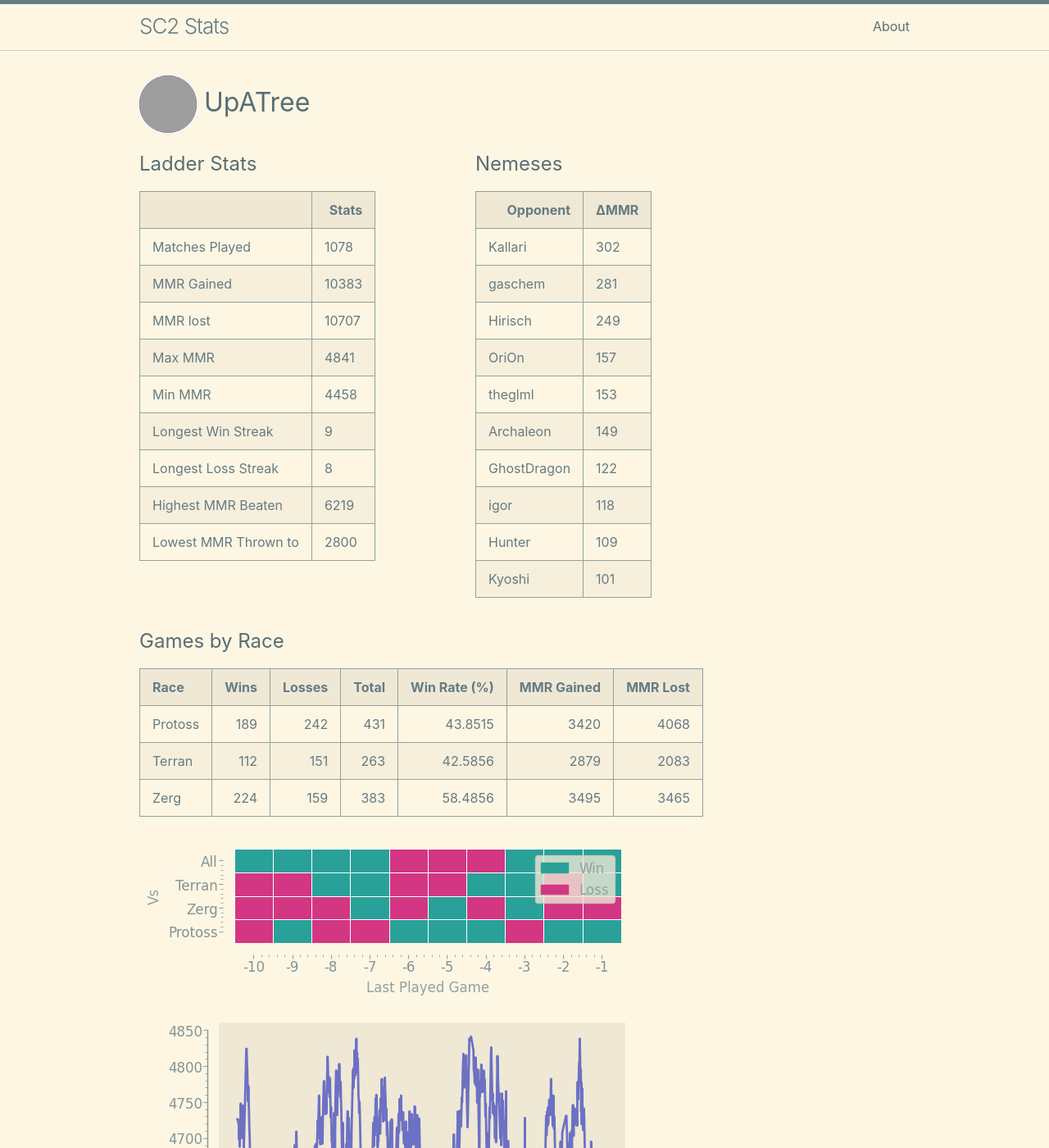
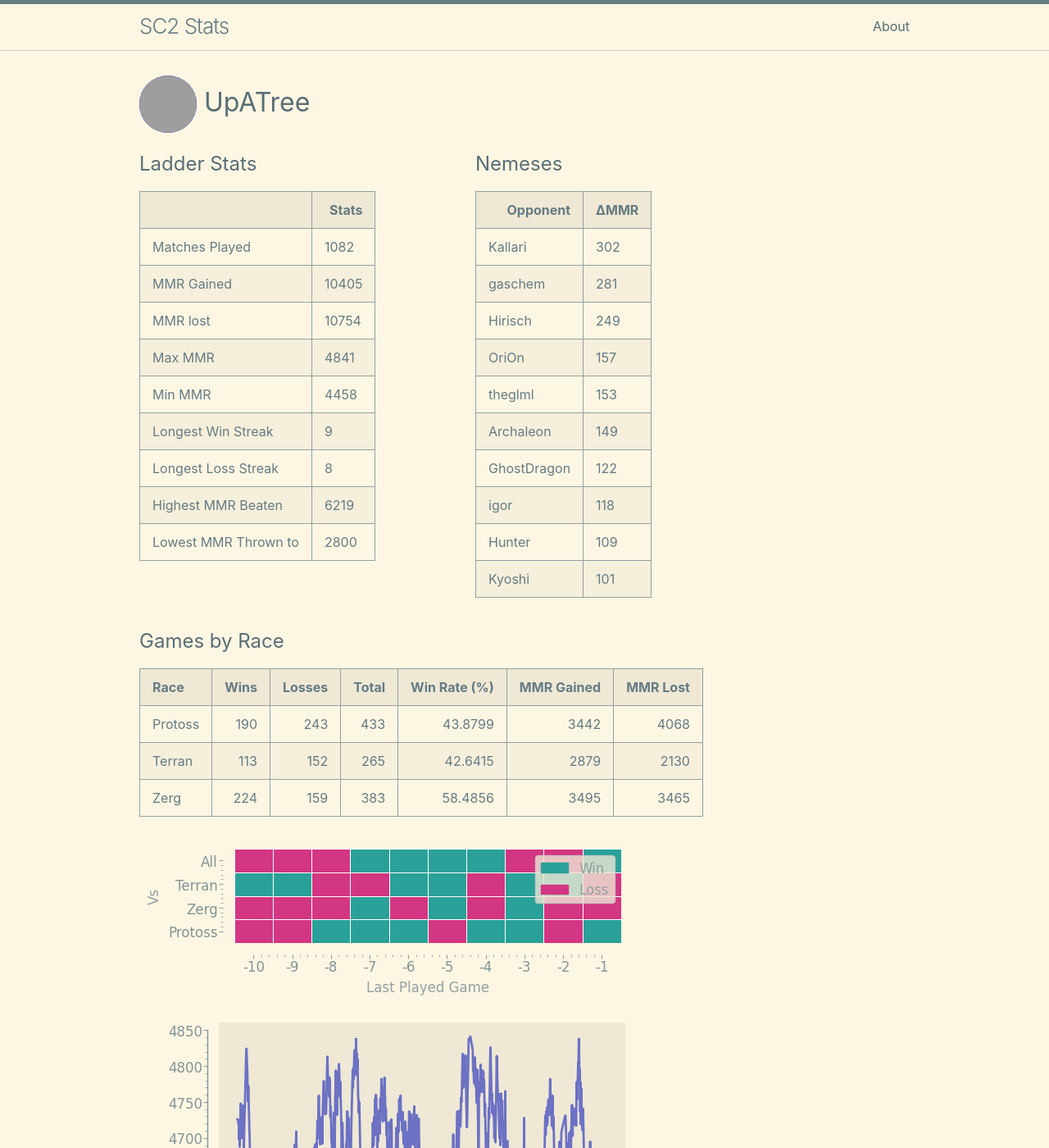
Before and after one commit to kylermurphy/UpATree, a Jekyll site: the page built from docs/index.md, in a window 1280 px wide and 1400 px high. Shown: the whole window at 82% size. Built offline with Jekyll 4.4.1, drawn with Linux system fonts in a browser that asks for light colours; grey boxes are pictures that could not be loaded.

Commit message:
running on push

```diff
--- a/docs/index.md
+++ b/docs/index.md
@@ -18,15 +18,15 @@ layout: home
   <tbody>
     <tr>
       <td>Matches Played</td>
-      <td>1078</td>
+      <td>1082</td>
     </tr>
     <tr>
       <td>MMR Gained</td>
-      <td>10383</td>
+      <td>10405</td>
     </tr>
     <tr>
       <td>MMR lost</td>
-      <td>10707</td>
+      <td>10754</td>
     </tr>
     <tr>
       <td>Max MMR</td>
@@ -114,8 +114,8 @@ layout: home
 
 | Race    |   Wins |   Losses |   Total |   Win Rate (%) |   MMR Gained |   MMR Lost |
 |:--------|-------:|---------:|--------:|---------------:|-------------:|-----------:|
-| Protoss |    189 |      242 |     431 |        43.8515 |         3420 |       4068 |
-| Terran  |    112 |      151 |     263 |        42.5856 |         2879 |       2083 |
+| Protoss |    190 |      243 |     433 |        43.8799 |         3442 |       4068 |
+| Terran  |    113 |      152 |     265 |        42.6415 |         2879 |       2130 |
 | Zerg    |    224 |      159 |     383 |        58.4856 |         3495 |       3465 |
 
 ![Games by Race](./assets/gm_hist.png)
--- a/log.txt
+++ b/log.txt
@@ -309,3 +309,4 @@ Writing a log file 2025-03-06 16:52:36.
 Writing a log file 2025-03-06 17:20:01.
 Writing a log file 2025-03-06 17:36:54.
 Writing a log file 2025-03-06 17:49:47.
+Writing a log file 2025-03-06 18:30:53.
```
Also changed, not shown: docs/assets/MMR.png, docs/assets/daily.png, docs/assets/gm_hist.png, docs/assets/r_wrt.png, 1 other file.
